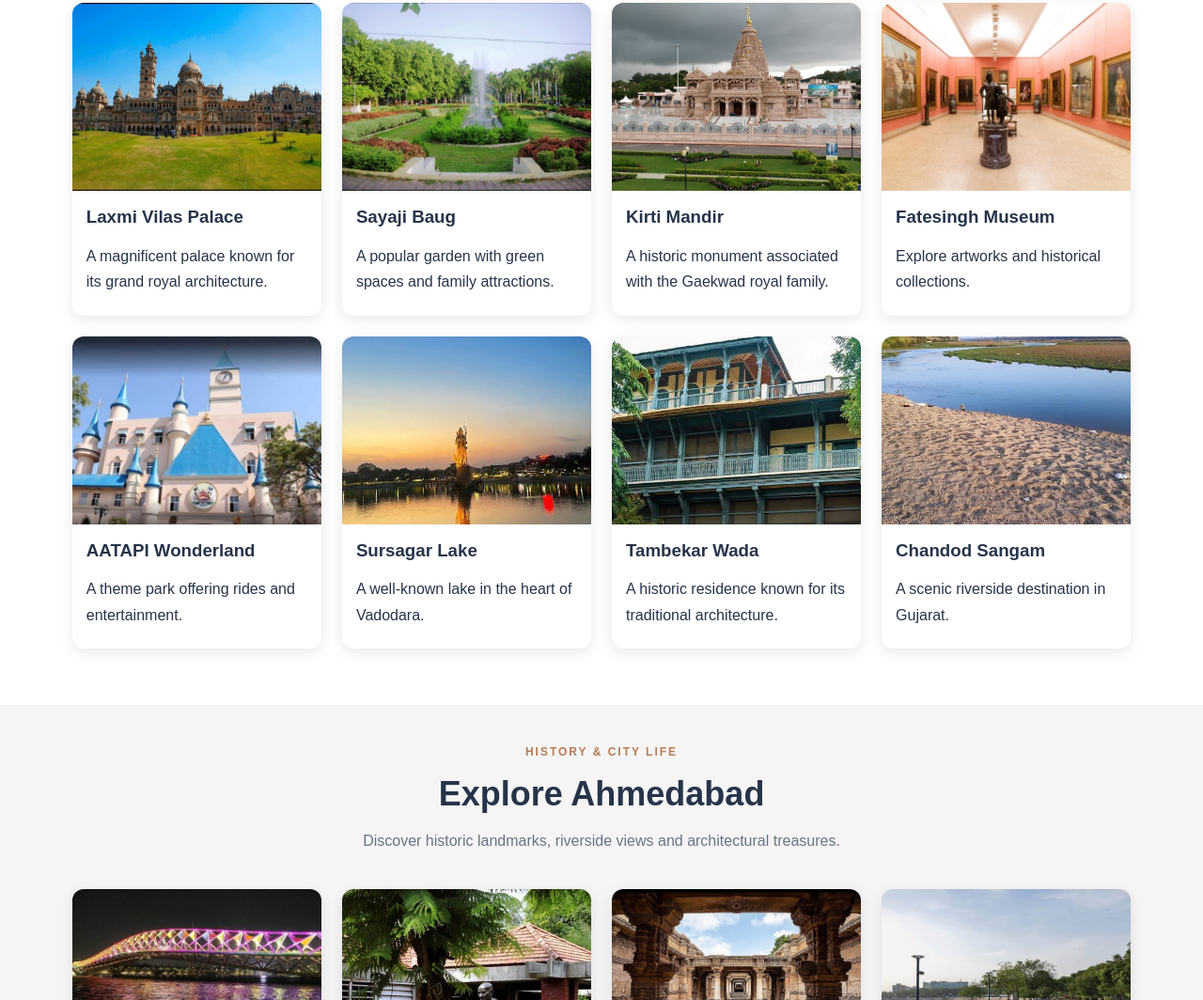
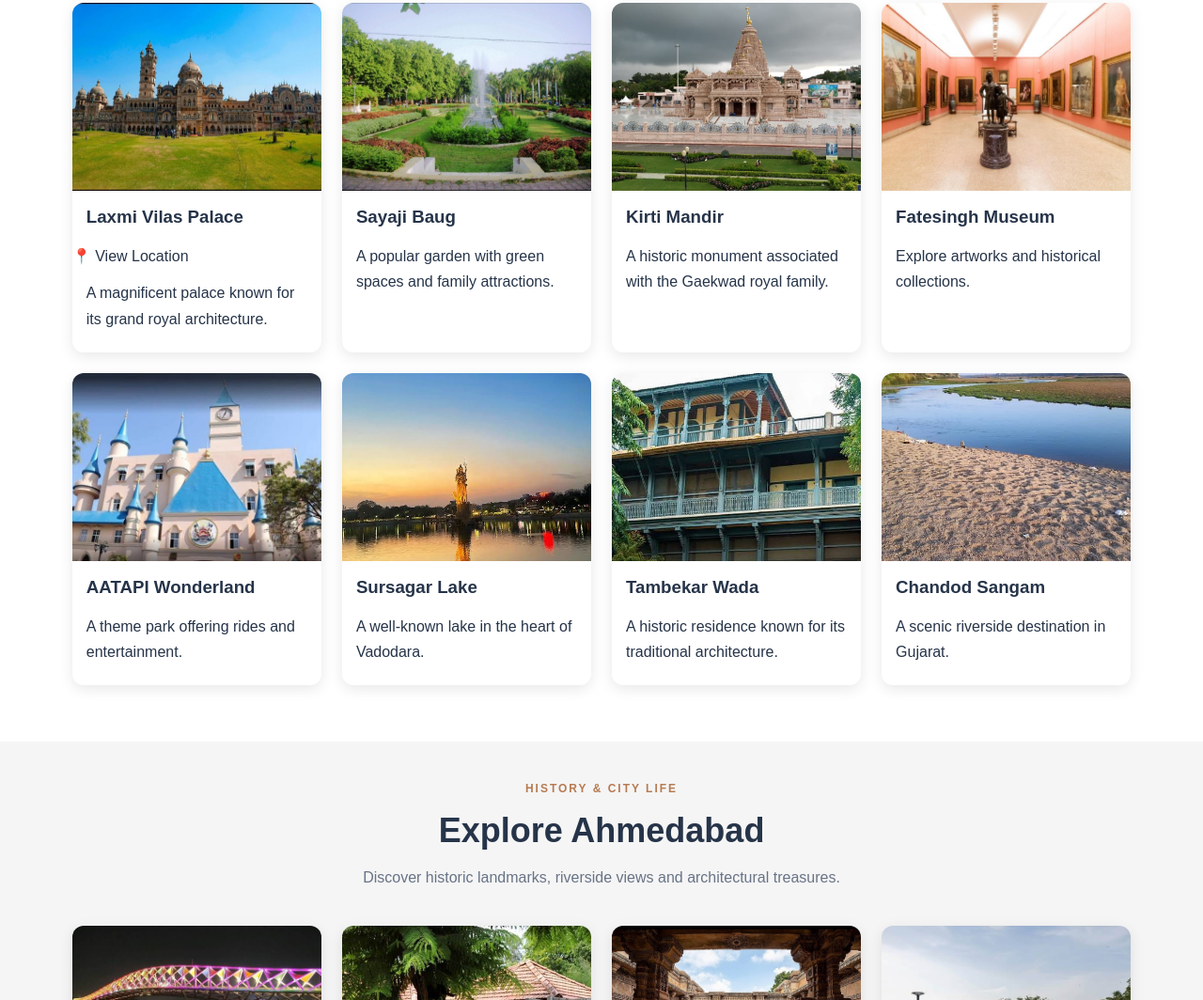
Before and after one commit to parmarmahika13-dotcom/gujarat-tourism, a plain HTML site: page index.html in a window 1280 px wide. Shown: the part 1663-2727 px from the top of the page at 94% size. Drawn offline with Linux system fonts and the light colour scheme; files whose address does not match are found by name.

Commit message:
Update index.html

```diff
--- a/index.html
+++ b/index.html
@@ -103,6 +103,7 @@
       <article class="photo-card">
         <img src="laxmi-palace.jpeg" alt="Laxmi Vilas Palace">
         <h3>Laxmi Vilas Palace</h3>
+        <a href="https://www.google.com/maps/search/?api=1&query=Laxmi+Vilas+Palace+Vadodara" target="_blank" rel="noopener noreferrer">📍 View Location</a>
         <p>A magnificent palace known for its grand royal architecture.</p>
       </article>
       <article class="photo-card">
```
